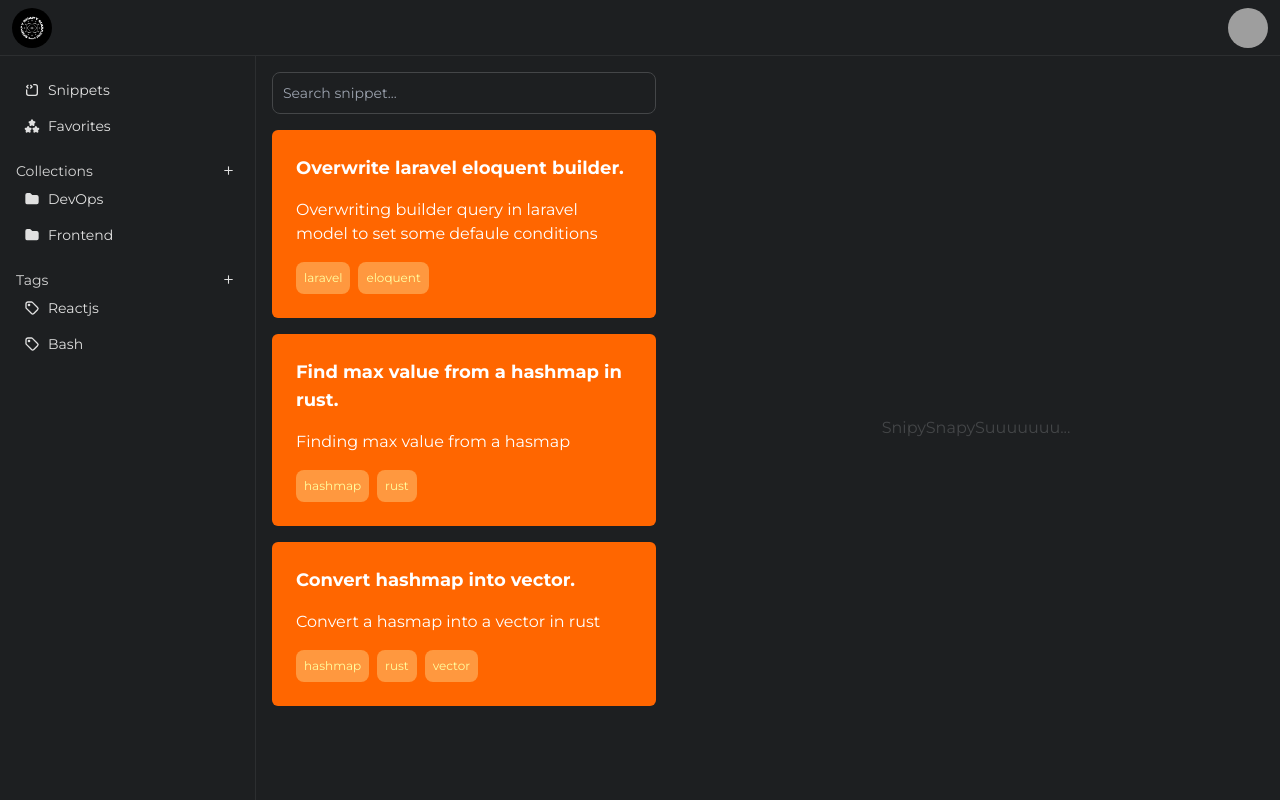
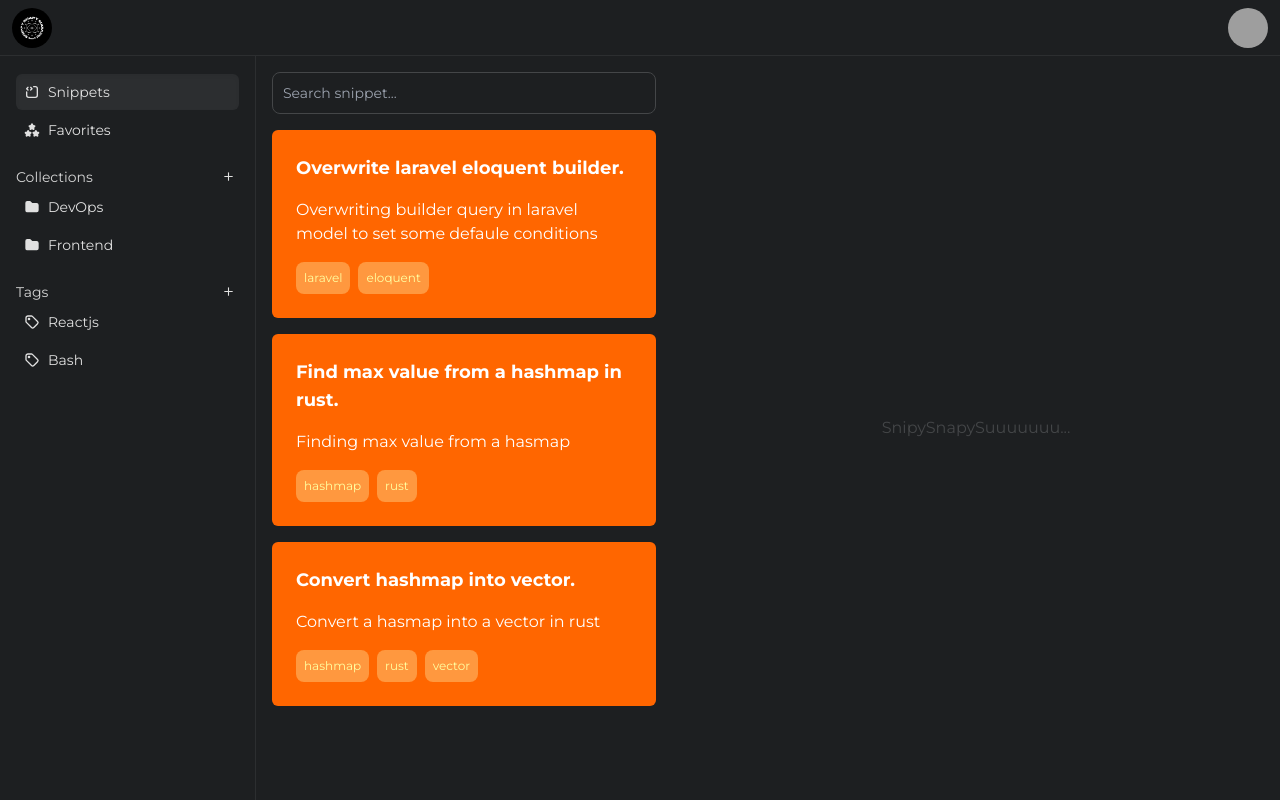
Before and after one commit to shivajichalise/snippysnapysuu, a React (Vite) app in the folder frontend/: page / in a window 1280 px wide. Built offline with nearby package versions, Linux system fonts and the light colour scheme; grey boxes are pictures that could not be loaded; a web font is replaced by a local one.

Commit message:
some changes

```diff
--- a/frontend/src/components/Anchor.tsx
+++ b/frontend/src/components/Anchor.tsx
@@ -5,7 +5,9 @@ const Anchor = (props: AnchorProps) => {
   return (
     <Link
       to={props.to}
-      className='m-y text-text-200 hover:bg-200 hover:text-text block w-full cursor-pointer rounded-md p-2'
+      className={`${
+        props.isActive ? "bg-200 shadow-inner" : ""
+      } my-0.5 text-text-200 hover:bg-200 hover:text-text block w-full cursor-pointer rounded-md p-2`}
     >
       <div className='flex items-center justify-start'>
         {props.icon}
--- a/frontend/src/components/Sidebar.tsx
+++ b/frontend/src/components/Sidebar.tsx
@@ -13,15 +13,12 @@ const Sidebar = () => {
     <div className='border-200 bg-300 flex h-[calc(100vh-(3.5rem))] w-64 flex-col border-r p-4'>
       <div className='mb-4'>
         <Anchor
-          to='https://instagram.com'
+          to='/'
           icon={<IconSourceCode size={16} />}
           text='Snippets'
+          isActive={true}
         />
-        <Anchor
-          to='https://instagram.com'
-          icon={<IconStarsFilled size={16} />}
-          text='Favorites'
-        />
+        <Anchor to='#' icon={<IconStarsFilled size={16} />} text='Favorites' />
       </div>
       <div className='mb-4'>
         <div className='flex items-center justify-between'>
@@ -30,16 +27,8 @@ const Sidebar = () => {
             <IconPlus size={13} />
           </Button>
         </div>
-        <Anchor
-          to='https://instagram.com'
-          icon={<IconFolderFilled size={16} />}
-          text='DevOps'
-        />
-        <Anchor
-          to='https://instagram.com'
-          icon={<IconFolderFilled size={16} />}
-          text='Frontend'
-        />
+        <Anchor to='#' icon={<IconFolderFilled size={16} />} text='DevOps' />
+        <Anchor to='#' icon={<IconFolderFilled size={16} />} text='Frontend' />
       </div>
       <div className='mb-4'>
         <div className='flex items-center justify-between'>
@@ -48,16 +37,8 @@ const Sidebar = () => {
             <IconPlus size={13} />
           </Button>
         </div>
-        <Anchor
-          to='https://instagram.com'
-          icon={<IconTag size={16} />}
-          text='Reactjs'
-        />
-        <Anchor
-          to='https://instagram.com'
-          icon={<IconTag size={16} />}
-          text='Bash'
-        />
+        <Anchor to='#' icon={<IconTag size={16} />} text='Reactjs' />
+        <Anchor to='#' icon={<IconTag size={16} />} text='Bash' />
       </div>
     </div>
   )
--- a/frontend/src/types/AnchorProps.ts
+++ b/frontend/src/types/AnchorProps.ts
@@ -4,6 +4,7 @@ interface AnchorProps {
   to: string
   text: string
   icon: ReactElement | null
+  isActive: boolean
 }
 
 export default AnchorProps
```
